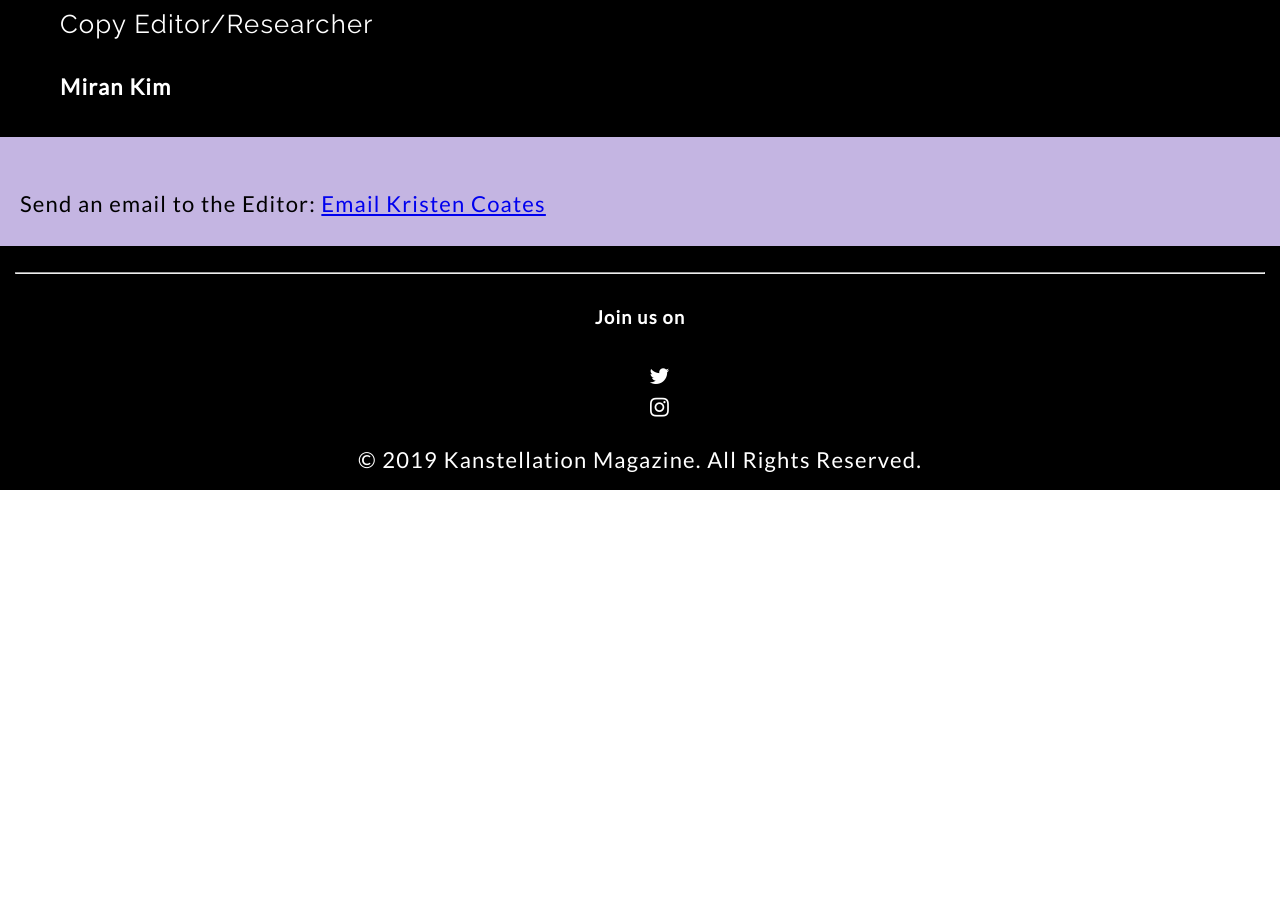
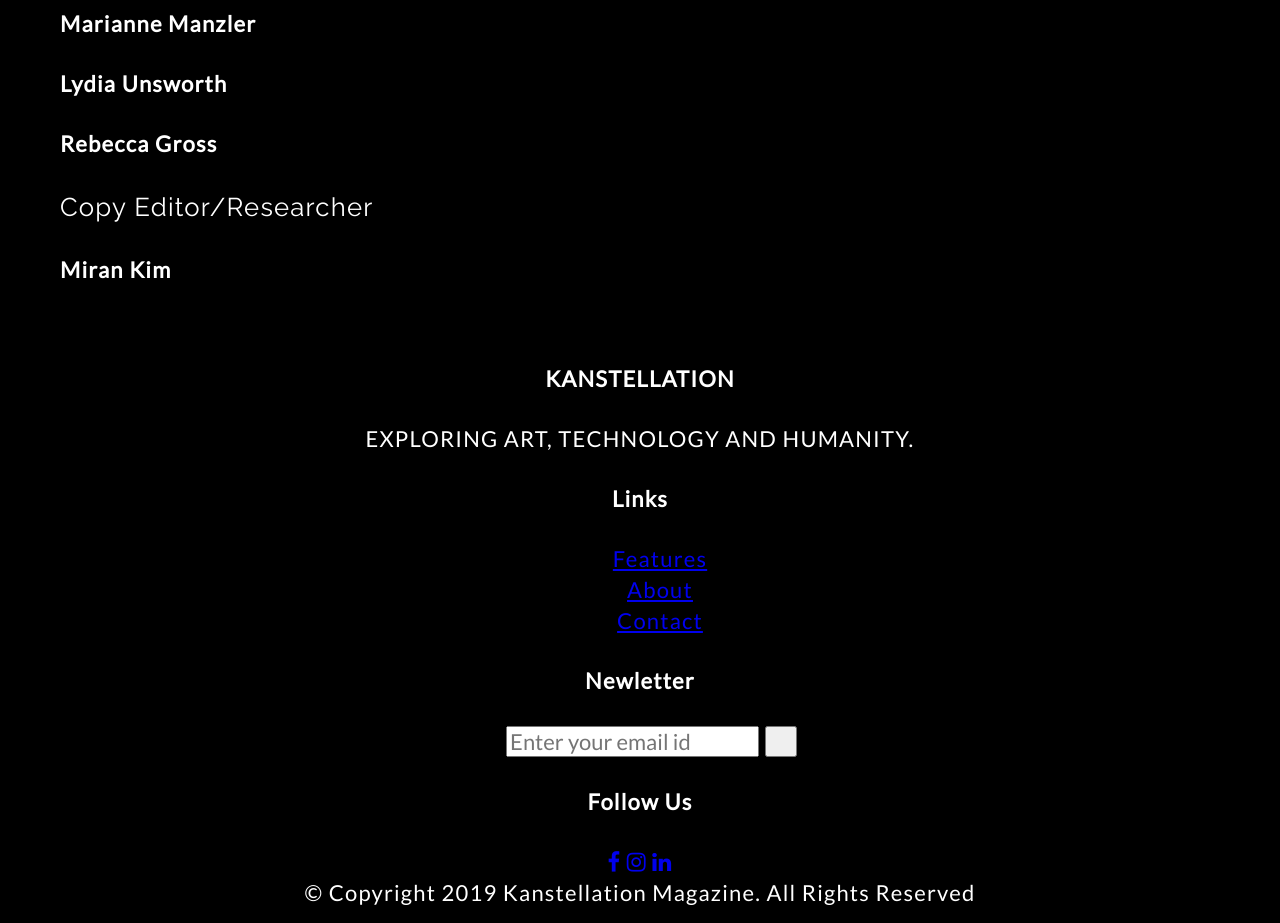
Before and after one commit to kanstellation/Kanst-Issue1, a plain HTML site: page index.html in a window 1280 px wide. Shown: the part 1540-2463 px from the top of the page. Before the commit the page ends 2030 px from the top, so only its background shows below. Drawn offline with nearby package versions, Linux system fonts and the light colour scheme.

Commit message:
Update index.html

```diff
--- a/index.html
+++ b/index.html
@@ -11,16 +11,20 @@
         <meta name="description" content="Kanstellation Magazine explores the intersection of technology, art and humanity.">
     </head>
     <body>
-    	<nav class="top-bar">
-      <!--<a href="https://kanstellation.com" class="logo">Logo
-      </a>-->
-      <div class="menu">
-        <ul>
-          <li><a href="#features">Features</a></li>
-          <li><a href="#about">About</a></li>
-          <li><a href="#contact">Contact</a></li>
+    	<nav>
+    <a href="/">
+      <h1>KANSTELLATION</h1>
+    </a>
+    <ul class="navigation">
+      <li><a href="#home" class="nav-link">Features</a></li>
+      <li><a href="#about" class="nav-link">About Us</a></li>
+      <li><a href="#Events" class="nav-link">Contact</a></li>
     </ul>
-      </div>
+
+    <button class="burger-menu" id="burger-menu">
+      <ion-icon class="bars" name="menu-outline"></ion-icon>
+    </button>
+
   </nav>
     <main>
     <div class="banner">
@@ -90,30 +94,49 @@
             </li>
         </ul>
         </section>
-        <section id="contact">
-        <p>Send an email to the Editor: <a href="mailto:editor@kanstellation.com" target"_blank">Email Kristen Coates</a></p>
-        </section>
-     <!--<section class="submissions">
-            <div class="content">
-                <h2>Submissions Guidelines</h2>
-                <h3>We are looking for the following: flash fiction, essay, poetry, interviews, media reviews, feature articles.</h3>
 
+        </main>
+        <!-- Footer -->
+   <footer class="footer">
+  <div class="container1">
+    <div class="row">
+      <div class="footer-col">
+        <h4>KANSTELLATION <div class="underline"><span></span></div>
+        </h4>
+        <p>
+          EXPLORING ART, TECHNOLOGY AND HUMANITY.
+        </p>
       </div>
-        </section> -->
-        </main>
-        <footer class="social">
-            <div class="content">
-                <hr>
-                <h5>Join us on</h5>
-            <ul class="icons">
-                <li>
-                    <i class="fa fa-twitter"></i>
-                </li>
-                <li>
-                    <i class="fa fa-instagram"></i>
-                </li>
+      <div class="footer-col">
+        <h4>Links<div class="underline"><span></span></h4>
+        <ul>
+          <li><a href="#">Features</a></li>
+          <li><a href="#">About </a></li>
+          <li><a href="#">Contact</a></li>
+
         </ul>
-            <span class="copy"> &#169; 2019 Kanstellation Magazine. All Rights Reserved. </span>
+      </div>
+      <div class="footer-col">
+        <h4>Newletter<div class="underline"><span></span></h4>
+        <form>
+          <i class="far fa-envelope"></i>
+          <input type="email" placeholder="Enter your email id" required>
+          <button type="submit"><i class="fas fa-arrow-right"></i></button>
+        </form>
+      </div>
+      <div class="footer-col">
+        <h4>Follow Us<div class="underline"><span></span></h4>
+        <div class="social-links">
+          <a onclick="facebook()" href="#" target="_blank"><i class="fa fa-facebook" aria-hidden="true"></i></a>
+          <a href="#" target="_blank"><i class="fa fa-instagram" aria-hidden="true"></i></a>
+          <a href="#" target="_blank"><i class="fa fa-linkedin" aria-hidden="true"></i></a>
+      </div>
+      <div class="container ">
+      <div class="copyright">
+        &copy; Copyright<span> 2019 Kanstellation Magazine</span>. All Rights Reserved
+      </div>
+    </div>
+    </div>
   </div>
 </footer>
 </body>
```
Lines whose indentation alone changed are shown as unchanged.
